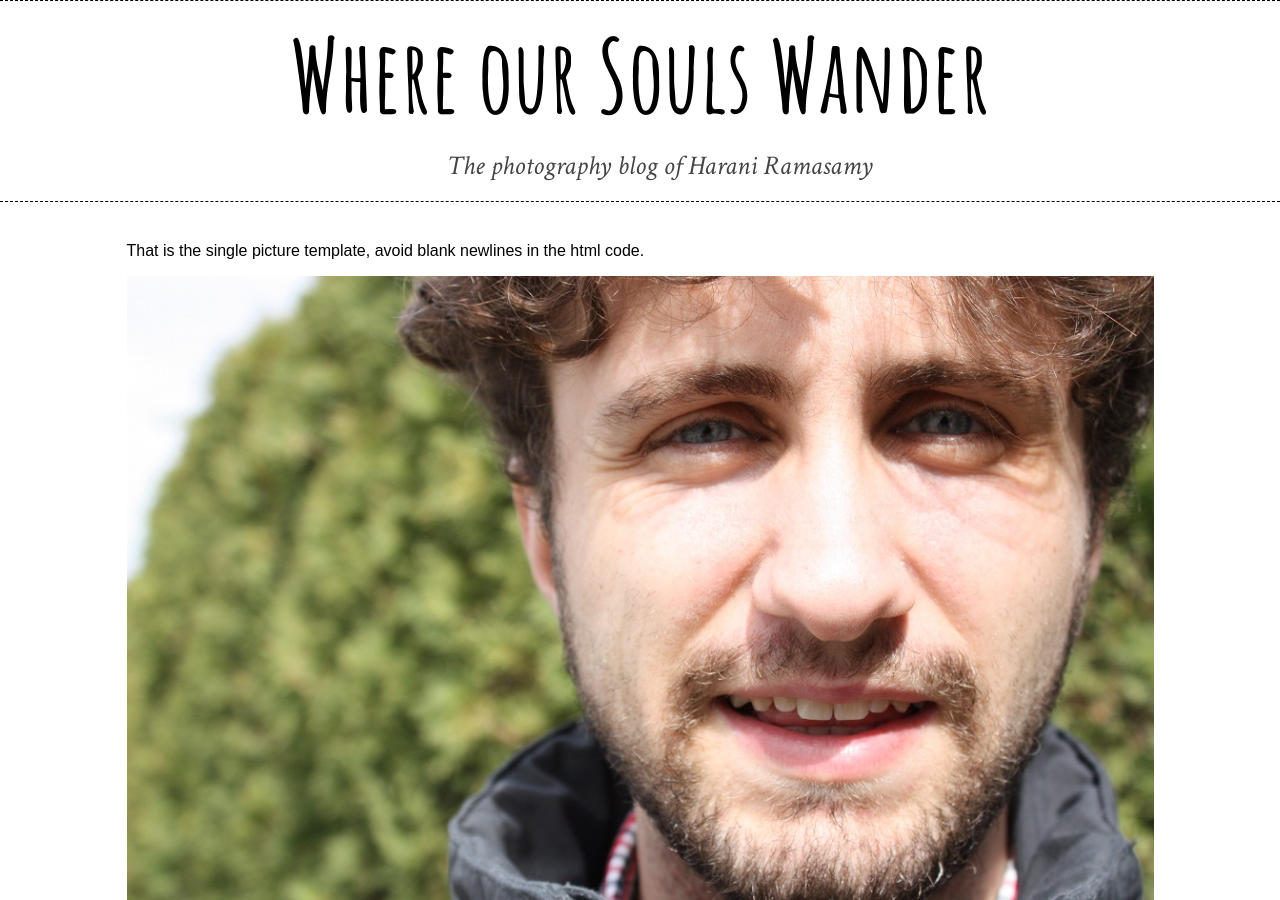
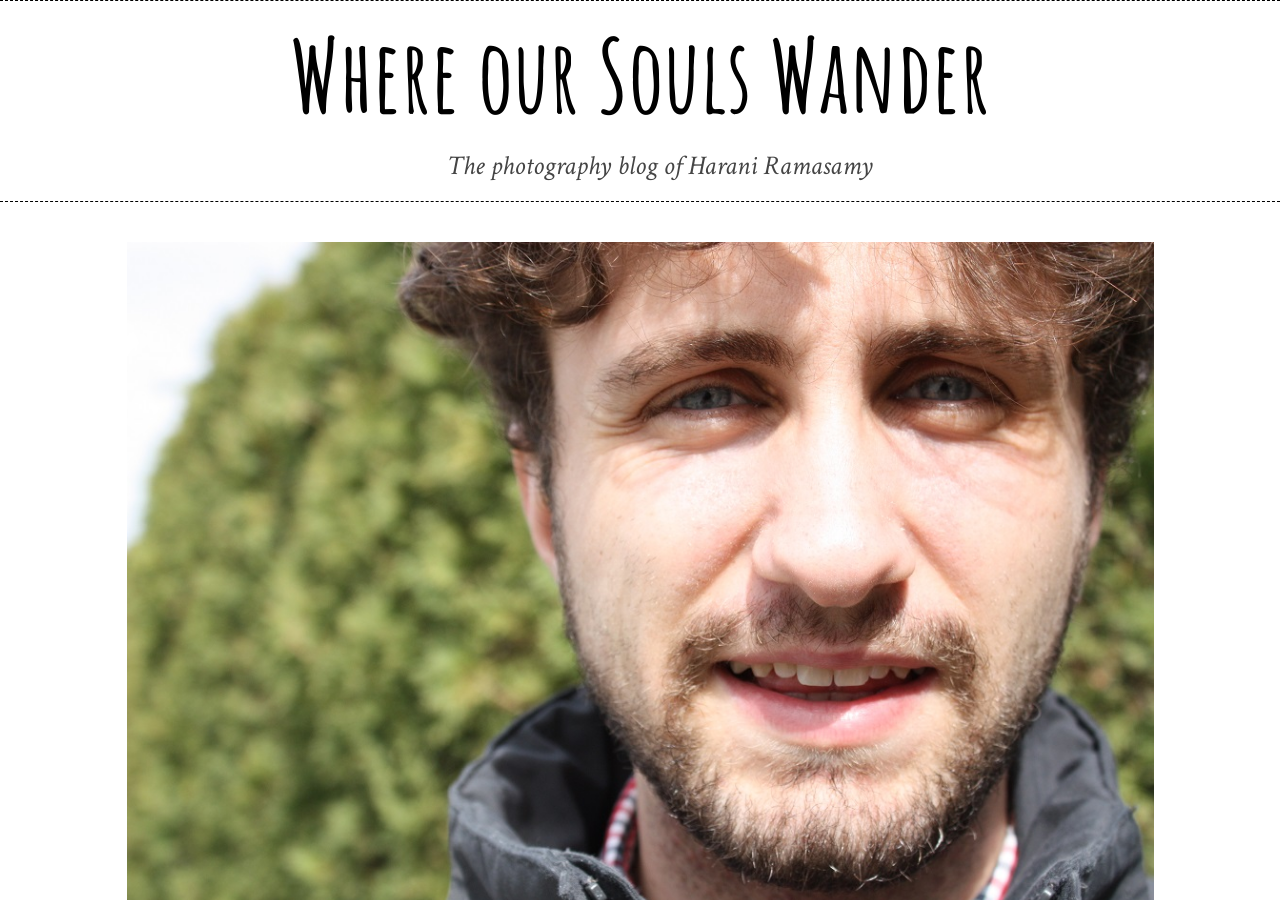
Before and after one commit to haraniramasamy/haraniramasamy.github.io, a Jekyll site: the page built from _posts/2015-04-19-family.md, in a window 1280 px wide and 900 px high. Built offline with Jekyll 4.4.1, drawn with Linux system fonts in a browser that asks for light colours; nearby versions of some CDN libraries; some web fonts are replaced.

Commit message:
new images

```diff
--- a/_posts/2015-04-19-family.md
+++ b/_posts/2015-04-19-family.md
@@ -5,7 +5,6 @@ cover: /images/gabe1_1078px.jpg
 position: 4
 ---
 
-That is the single picture template, avoid blank newlines in the html code.
 
 <div class="photo">
   <img src="/images/gabe1_1078px.jpg"/>
@@ -14,11 +13,7 @@ Because you can always see through the insanity,
 Of when I am only mostly there.</p>
 </div>
 
-
-
 <div class="photo">
-  <img src="/images/example3_1027px.jpg"/>
-  <p>We roam with painted faces.
-But then why are we puzzled,
-When it drips into our eyes.</p>
+  <img src="/images/ff1.JPG"/>
+  <p>Fleeting moment of bliss.</p>
 </div>
```
Also changed, not shown: 2 other files.
